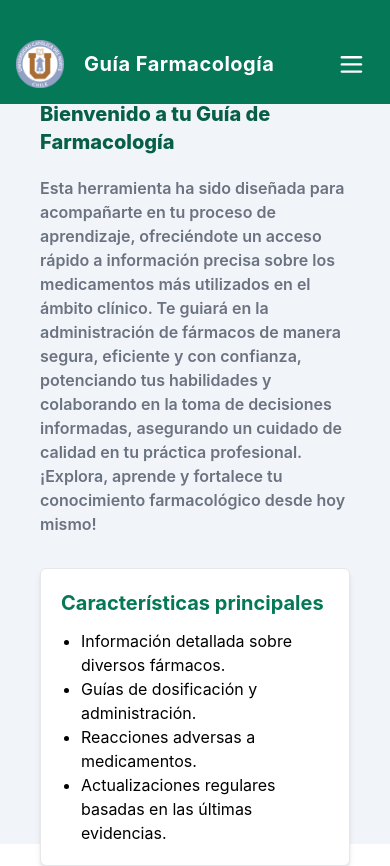
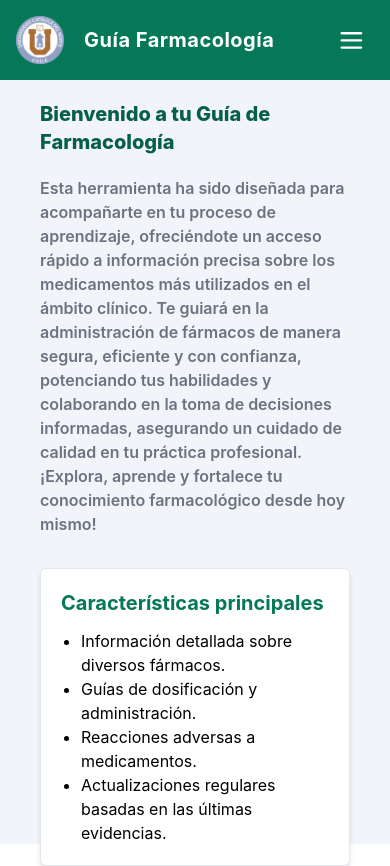
Before and after one commit to DiegoWEBD/Ingeso-Frontend, a React (Vite) app: page / in a window 390 px wide. Shown: the top 866 px of the page. Built offline with nearby package versions, Linux system fonts and the light colour scheme; no server answers.

Commit message:
correcion color barra de estado

```diff
--- a/src/presentation/components/dashboard/Dashboard.tsx
+++ b/src/presentation/components/dashboard/Dashboard.tsx
@@ -10,6 +10,10 @@ const Dashboard: React.FC = () => {
 	const closeNav = () => {
 		if (isBigScreen()) return
 		setIsOpen(false)
+	}
+
+	const isAppInstaled = (): boolean => {
+		return window.matchMedia('(display-mode: standalone)').matches
 	}
 
 	useEffect(() => {
@@ -27,7 +31,11 @@ const Dashboard: React.FC = () => {
 	const isBigScreen = (): boolean => window.innerWidth >= 1024
 
 	return (
-		<div className='fixed left-0 right-0 top-0 z-40 flex flex-col items-center gap-8 px-4 pb-4 pt-10 lg:pt-5 lg:px-5 lg:pb-5 lg:bottom-0 lg:w-[25rem] bg-primary'>
+		<div
+			className={`fixed left-0 right-0 top-0 z-40 flex flex-col items-center gap-8 px-4 pb-4 ${
+				isAppInstaled() ? 'pt-10' : 'pt-4'
+			}  lg:pt-5 lg:px-5 lg:pb-5 lg:bottom-0 lg:w-[25rem] bg-primary`}
+		>
 			<div className='flex items-center gap-5 w-full justify-between'>
 				<div className='flex items-center gap-5 lg:flex-col w-full'>
 					<Link to='/'>
```
